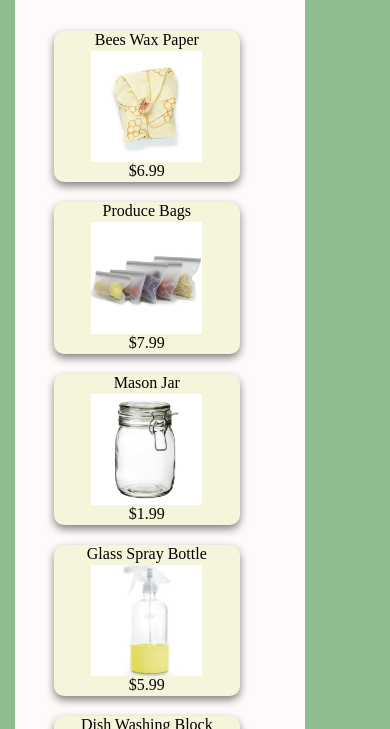
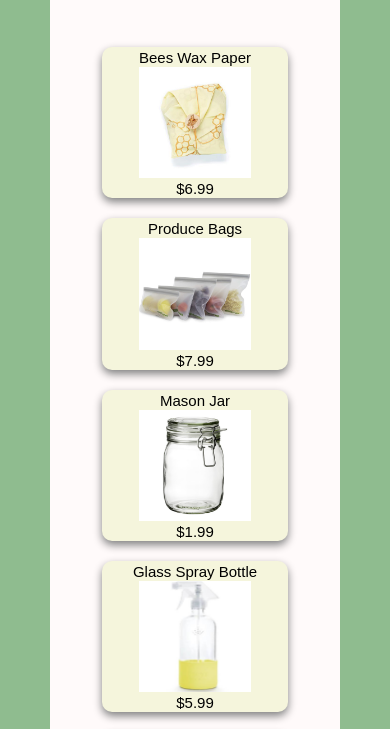
Before and after one commit to suzyhlinka/IS-322-Project-1, a plain HTML site: page products.html in a window 390 px wide. Shown: the part 133-862 px from the top of the page. Drawn offline with Linux system fonts and the light colour scheme.

Commit message:
centering cards based on screen size

```diff
--- a/prodList.js
+++ b/prodList.js
@@ -67,7 +67,7 @@ function displayItems(arrayOfItems){
     document.getElementById("content-contain").innerHTML="";
     for (i in arrayOfItems){
         document.getElementById("content-contain").innerHTML +=
-            '<div class = "card"> <div class = "item-description">' + arrayOfItems[i].name + '</div><img class="item-img" src = "' + arrayOfItems[i].url + '"><div class="item-description">$' +  arrayOfItems[i].price + '</div></div><br>';
+            '<div class = "card"> <div class = "item-description">' + arrayOfItems[i].name + '</div><img class="item-img" src = "' + arrayOfItems[i].url + '"><div class="item-description">$' +  arrayOfItems[i].price + '</div></div>';
     }
 }
 
--- a/style.css
+++ b/style.css
@@ -3,7 +3,9 @@ html,body {
     min-height:100%;
     margin:0;
     padding:0;
+    font: 15px/1.5 Arial, Helvetica, Helvetica, sans-serif;
 }
+
 
 header {
     background-color:floralwhite;
@@ -19,14 +21,14 @@ h1{
 .main-contain{
     background-color:snow;
     min-height:100%;
-    width: 1024px;
+    width: 900px;
     margin:auto;
     display:flex;
     flex-direction: column;
 }
 
 .navi{
-    background-color:cornflowerblue;
+    background-color:pink;
     min-height:100%;
     flex:0 0 150px;
 }
@@ -115,7 +117,7 @@ h1{
 
 @media only screen and (max-width: 749px) {
     .main-contain {
-        margin: 0 15px;
+        margin: 0 auto;
         width: calc(100% - 100px);
     }
     .content-contain {
@@ -127,6 +129,8 @@ h1{
     .content-contain .card{
         height: 50%;
         flex-basis: 80%;
+        margin-right: auto;
+        margin-left:auto;
     }
     .item-img{
 
```
Also changed, not shown: index.html (+2 -1 lines).
